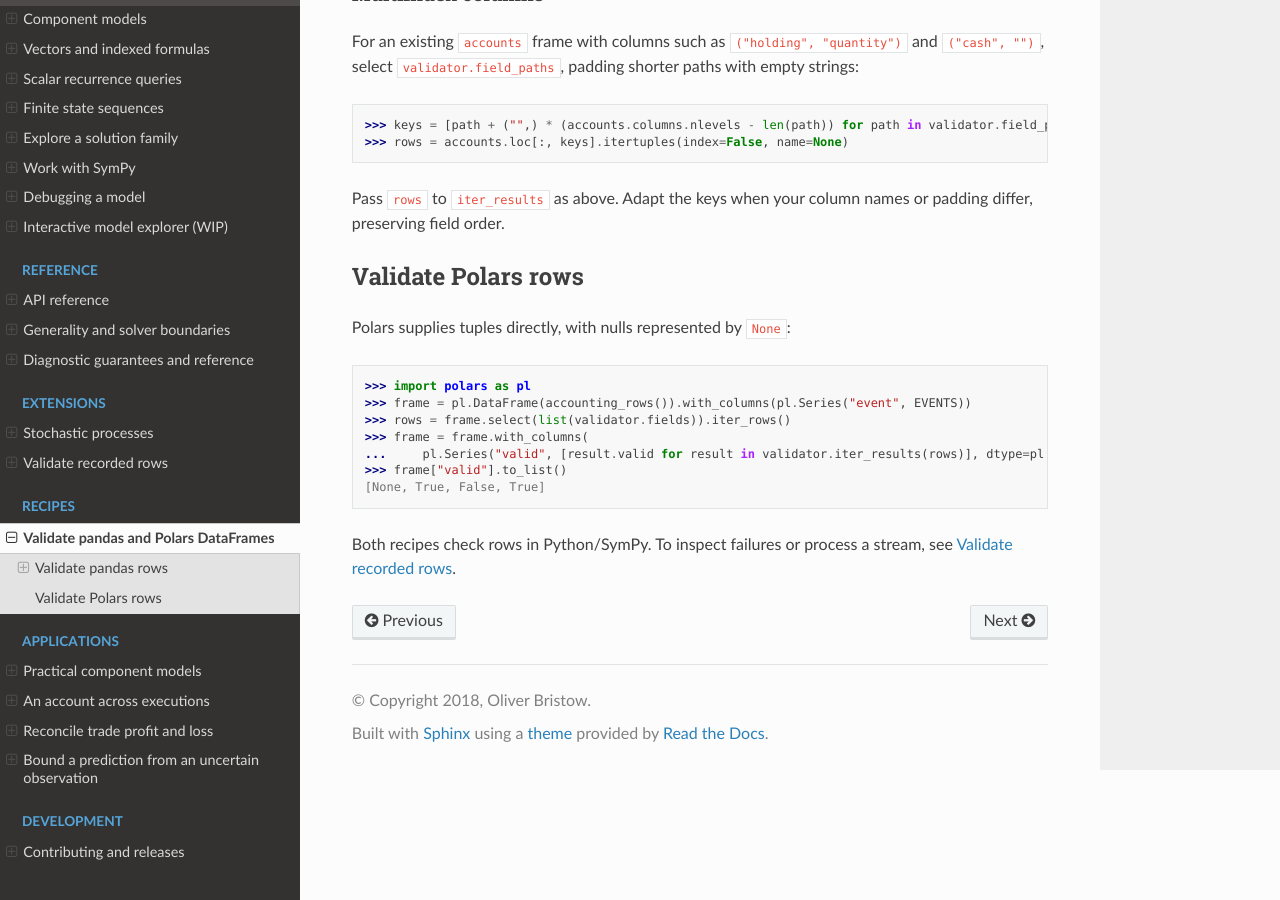
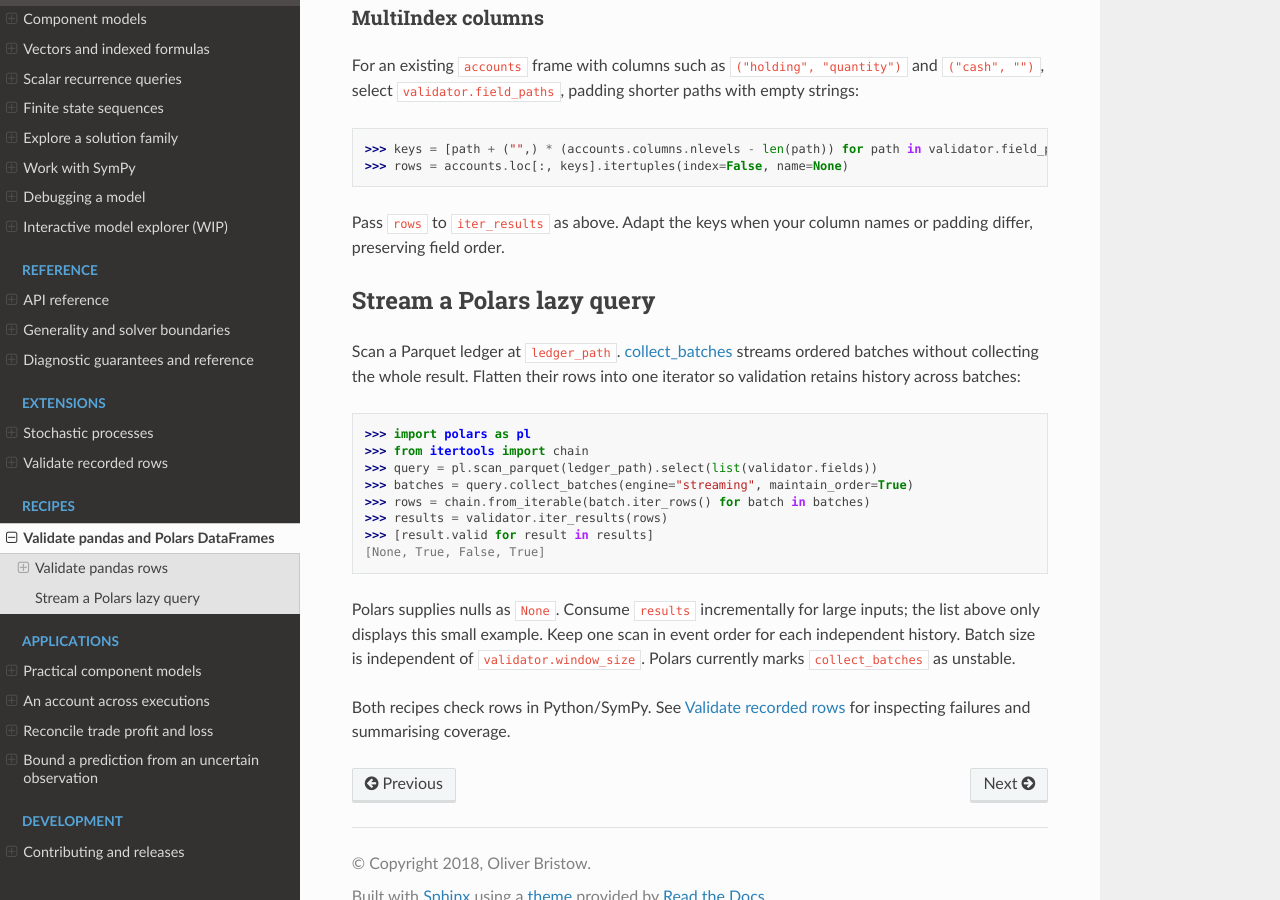
Before and after one commit to Code0x58/modello, a Sphinx documentation site: the page built from docs/recipes/dataframe-validation.rst, in a window 1280 px wide and 900 px high, scrolled down 822 px. Built offline with Sphinx 7.4.7 and the Read the Docs theme 3.1.0, drawn with Linux system fonts in a browser that asks for light colours; some of the changed text lies outside the part shown.

Commit message:
Simplify validation checks and stream Polars examples

```diff
--- a/docs/recipes/dataframe-validation.rst
+++ b/docs/recipes/dataframe-validation.rst
@@ -1,9 +1,9 @@
 Validate pandas and Polars DataFrames
 =====================================
 
-Use the ledger from :doc:`../contrib/validation` to add a nullable validity
-column. Select ``validator.fields`` in order and pass the rows to
-``iter_results``, which maintains the rolling history.
+Use the ledger from :doc:`../contrib/validation` to validate a pandas frame or
+stream a Polars lazy query. Select ``validator.fields`` in order and pass the
+rows to ``iter_results``, which maintains the rolling history.
 
 .. doctest:: pandas, polars
 
@@ -63,20 +63,53 @@ or padding differ, preserving field order.
 
    assert [result.valid for result in validator.iter_results(rows)] == [None, True, False, True]
 
-Validate Polars rows
---------------------
+Stream a Polars lazy query
+--------------------------
 
-Polars supplies tuples directly, with nulls represented by ``None``:
+Scan a Parquet ledger at ``ledger_path``. `collect_batches
+<https://docs.pola.rs/api/python/stable/reference/lazyframe/api/polars.LazyFrame.collect_batches.html>`_
+streams ordered batches without collecting the whole result. Flatten their
+rows into one iterator so validation retains history across batches:
+
+.. testsetup:: polars
+
+   from pathlib import Path
+   from tempfile import TemporaryDirectory
+   import polars as pl
+   from examples.accounting_breaks import accounting_rows
+
+   directory = TemporaryDirectory()
+   ledger_path = Path(directory.name) / "ledger.parquet"
+   pl.DataFrame(accounting_rows()).write_parquet(ledger_path)
 
 .. doctest:: polars
 
    >>> import polars as pl
-   >>> frame = pl.DataFrame(accounting_rows()).with_columns(pl.Series("event", EVENTS))
-   >>> rows = frame.select(list(validator.fields)).iter_rows()
-   >>> frame = frame.with_columns(
-   ...     pl.Series("valid", [result.valid for result in validator.iter_results(rows)], dtype=pl.Boolean))
-   >>> frame["valid"].to_list()
+   >>> from itertools import chain
+   >>> query = pl.scan_parquet(ledger_path).select(list(validator.fields))
+   >>> batches = query.collect_batches(engine="streaming", maintain_order=True)
+   >>> rows = chain.from_iterable(batch.iter_rows() for batch in batches)
+   >>> results = validator.iter_results(rows)
+   >>> [result.valid for result in results]
    [None, True, False, True]
 
-Both recipes check rows in Python/SymPy. To inspect failures or process a stream,
-see :doc:`../contrib/validation`.
+Polars supplies nulls as ``None``. Consume ``results`` incrementally for large
+inputs; the list above only displays this small example. Keep one scan in
+event order for each independent history.
+Batch size is independent of ``validator.window_size``. Polars currently marks
+``collect_batches`` as unstable.
+
+.. testcode:: polars
+   :hide:
+
+   for chunk_size in range(1, len(EVENTS) + 1):
+       batches = query.collect_batches(chunk_size=chunk_size, engine="streaming", maintain_order=True)
+       rows = chain.from_iterable(batch.iter_rows() for batch in batches)
+       assert [result.valid for result in validator.iter_results(rows)] == [None, True, False, True]
+
+.. testcleanup:: polars
+
+   directory.cleanup()
+
+Both recipes check rows in Python/SymPy. See :doc:`../contrib/validation` for
+inspecting failures and summarising coverage.
```
Also changed, not shown: docs/contrib/validation.rst (+8 -6 lines), 8 other files.
